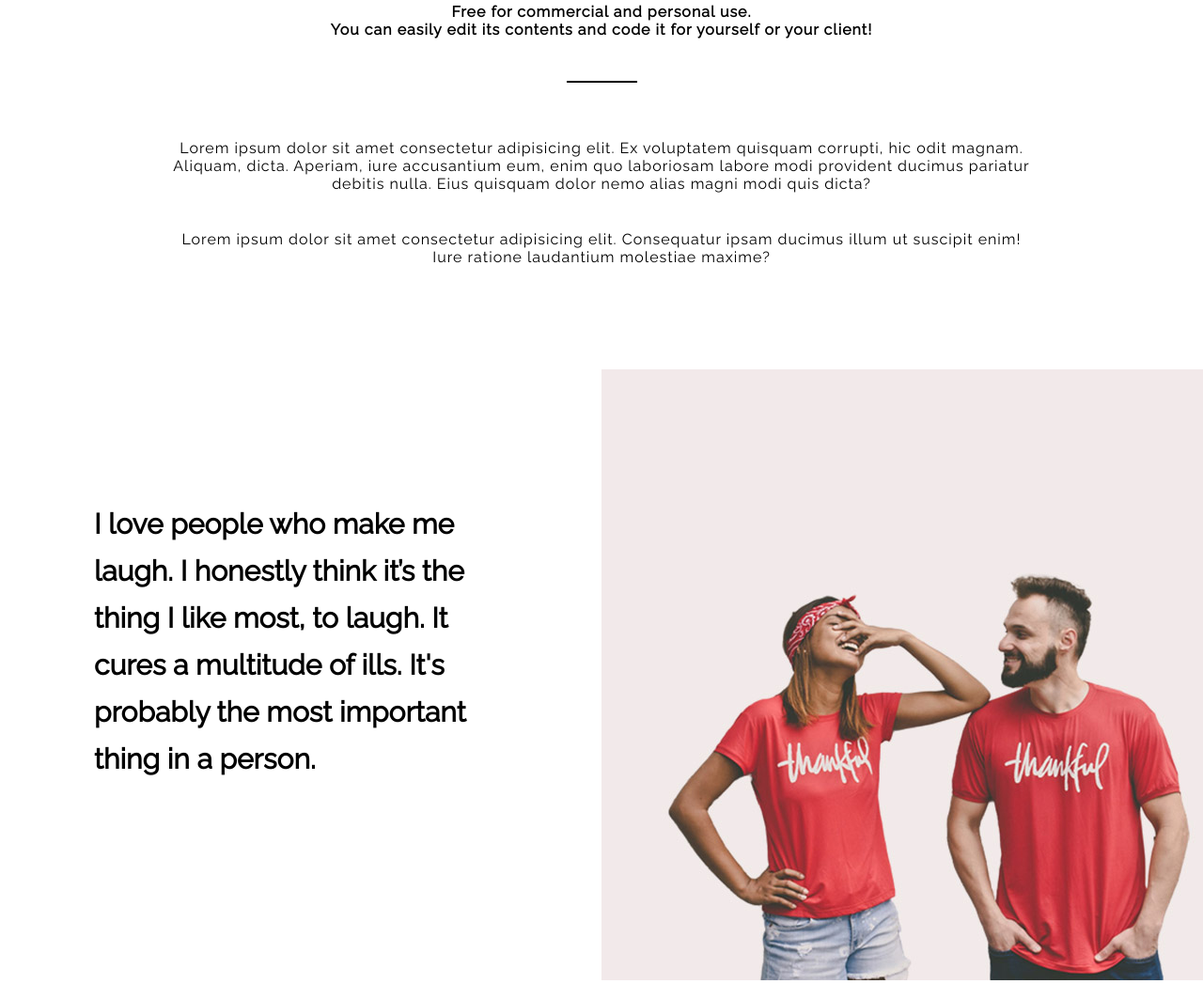
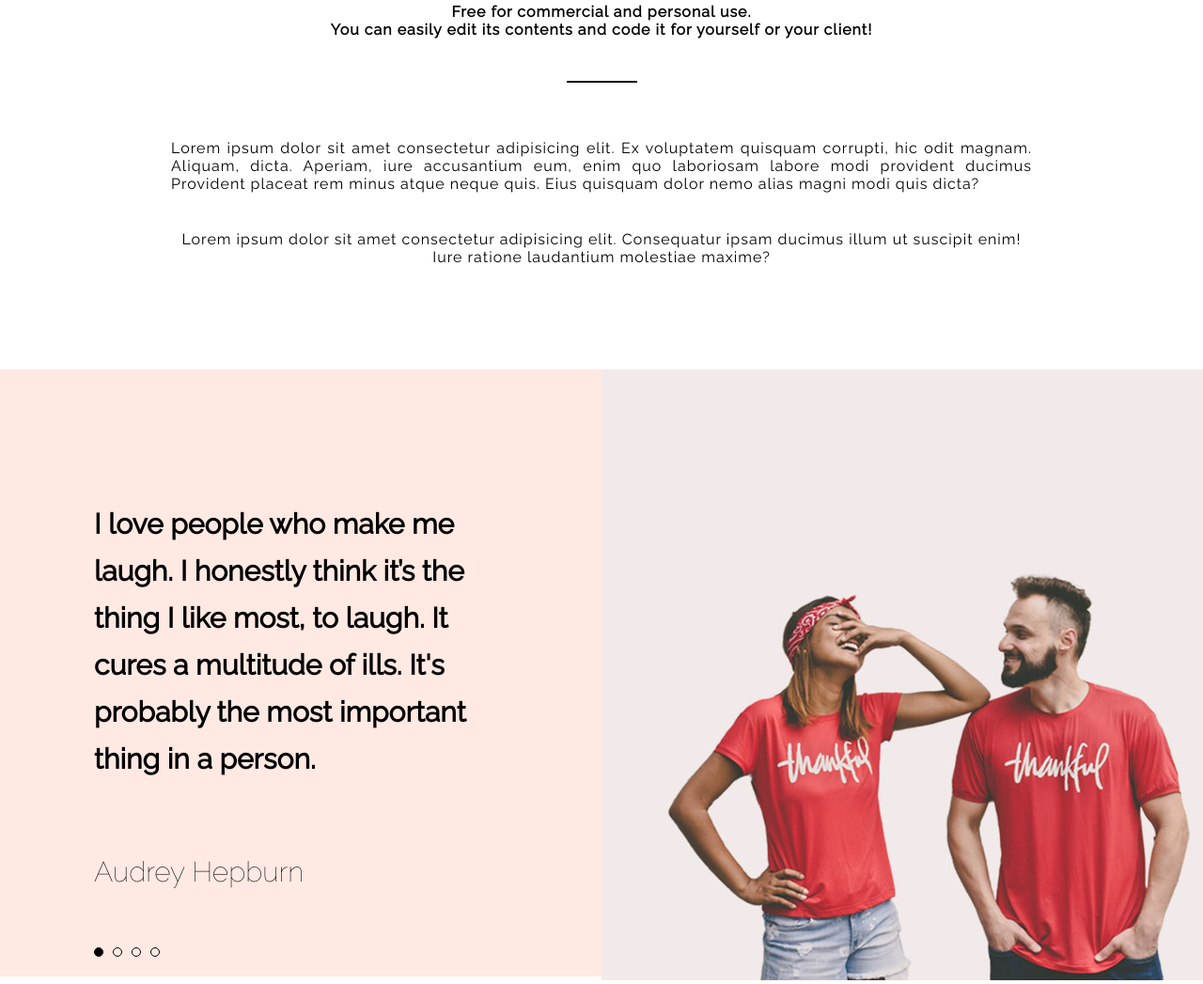
Before and after one commit to Dimitri-F/mock-upIntegration, a website: page index.html in a window 1280 px wide. Shown: the part 1077-2124 px from the top of the page at 94% size. Drawn offline with Linux system fonts and the light colour scheme.

Commit message:
section secondaire finalisé

```diff
--- a/index.html
+++ b/index.html
@@ -37,10 +37,10 @@
                     easily edit its contents and code it for yourself or your client!</p>
                 <hr>
                 <p>
-                    Lorem ipsum dolor sit amet consectetur adipisicing elit. Ex voluptatem quisquam corrupti, hic odit magnam. Aliquam, dicta. Aperiam, iure accusantium eum, enim quo laboriosam labore modi provident ducimus pariatur debitis nulla. Eius quisquam dolor nemo alias magni modi quis dicta?
+                    Lorem ipsum dolor sit amet consectetur adipisicing elit. Ex voluptatem quisquam corrupti, hic odit
+                    magnam. Aliquam, dicta. Aperiam, iure accusantium eum, enim quo laboriosam labore modi provident ducimus Provident placeat rem minus atque neque quis. Eius quisquam dolor nemo alias magni modi quis dicta?
                 </p>
                 <p>Lorem ipsum dolor sit amet consectetur adipisicing elit. Consequatur ipsam ducimus illum ut suscipit enim! Iure ratione laudantium molestiae maxime?</p>
-
         </section>
         <article class="secondaire">
             <div class="secondaire__article">
@@ -48,6 +48,15 @@
                     I love people who make me laugh. I honestly think it’s the thing I like most, to laugh. It cures a
                     multitude of ills. It's probably the most important thing in a person.
                 </p>
+                <footer>
+                    <p>Audrey Hepburn</p>
+                    <div class="secondaire__icones">
+                        <div></div>
+                        <div></div>
+                        <div></div>
+                        <div></div>
+                    </div>
+                </footer>
             </div>
             <div class="secondaire__img"><img src="./img/couple.jpg" alt=""></div>
         </article>
--- a/scss/style.scss
+++ b/scss/style.scss
@@ -13,9 +13,11 @@ header {
     @include taille-elt(100%, auto);
     position: relative;
     font-family: $font-principal;
+
     img {
         @include taille-elt(100%, 100%);
     }
+
     .header__logo {
         @include taille-elt(170px, 68px);
         @include position-abs(8%, 0, 0, 18%, -50%, -50%);
@@ -26,6 +28,7 @@ header {
         letter-spacing: 5px;
         font-size: 25px;
     }
+
     .header__menu {
         @include taille-elt(50px, 25px);
         position: absolute;
@@ -37,6 +40,7 @@ header {
         border-top: 3px solid #fff;
         border-bottom: 3px solid #fff;
     }
+
     .header__txt {
         @include position-abs(65%, 0, 0, 68%, -50%, -50%);
         font-size: 55px;
@@ -45,14 +49,18 @@ header {
         line-height: 75px;
         letter-spacing: 9px;
         font-weight: bold;
+
+        & span {
+            font-size: 200px;
+            font-weight: 100;
+            text-transform: uppercase;
+            letter-spacing: 19px;
+
+        }
     }
-    .header__txt span {
-        font-size: 200px;
-        font-weight: 100;
-        text-transform: uppercase;
-        letter-spacing: 19px;
 
-    }
+
+
     .header__block {
         @include taille-elt(180px ,20px);
         @include position-abs(92%, 0, 0, 50%, -50%, -50%);
@@ -61,15 +69,19 @@ header {
             @include taille-elt (16px, 16px);
             background-color: $noir;
             border-radius: 50%;
+
+            &:nth-child(3) {
+                background-color: $blanc;
+            }
         }
-        .header__block__icones:nth-child(3) {
-            background-color: $blanc;
-        }
+
+
     }
 }
 
 main {
     font-family: $font-principal;
+
     section {
         @include taille-elt(100%, auto);
         padding: 140px 100px;
@@ -83,6 +95,7 @@ main {
     text-align: center;
     font-size: 16px;
     letter-spacing: 1px;
+
     h1 {
         font-size: 60px;
         font-weight: 100;
@@ -90,13 +103,19 @@ main {
             font-weight: bold;
         }
     }
+
     h1 + p {
         font-weight: bold;
     }
+
     hr {
         width: 75px;
         margin: 45px auto 60px;
         border: 1px solid $noir;
+    }
+
+    hr + p {
+        text-align: justify;
     }
 }
 
@@ -106,14 +125,41 @@ main {
 
  .secondaire {
     @include taille-elt(100%, 646px);
+    background-color: #ffe9e2;
     display: flex;
+
     .secondaire__article, .secondaire__img{
         @include taille-elt(50%, 646px);
     }
+
     .secondaire__article {
         padding: 140px 100px 70px;
         font-size: 30px;
+        line-height: 50px;
+
+        &>p {
         font-weight: bold;
-        line-height: 50px;
+        }
+
+        footer {
+            margin-top: 70px;
+            font-weight: 100;
+        }
+    }
+
+    .secondaire__icones {
+        @extend %flex-row;
+        width: 70px;
+        margin-top: 55px;
+
+        div {
+            @include taille-elt (10px, 10px);
+            border-radius: 50%;
+            border: 1px solid $noir;
+
+            &:first-child {
+                background-color: $noir;
+            }
+        }
     }
  }
```
Also changed, not shown: css/style.css, 1 other file.
